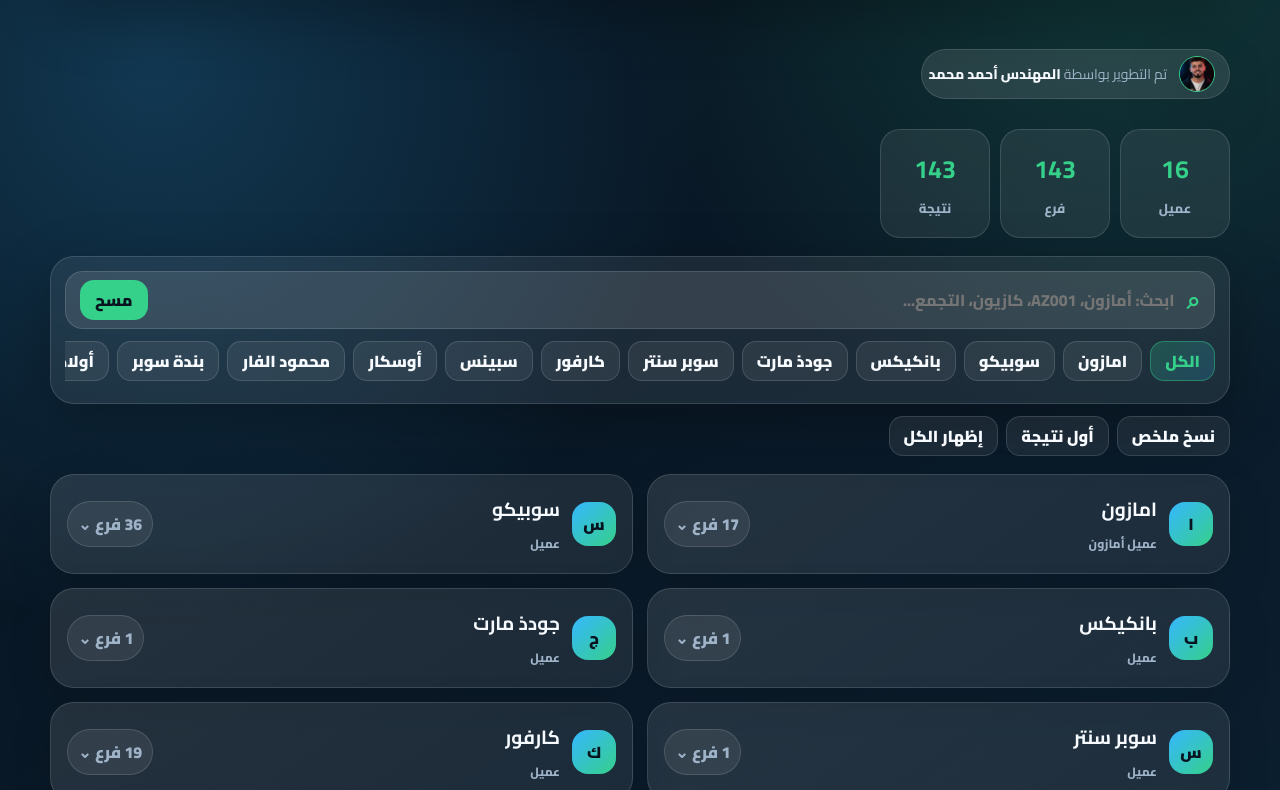
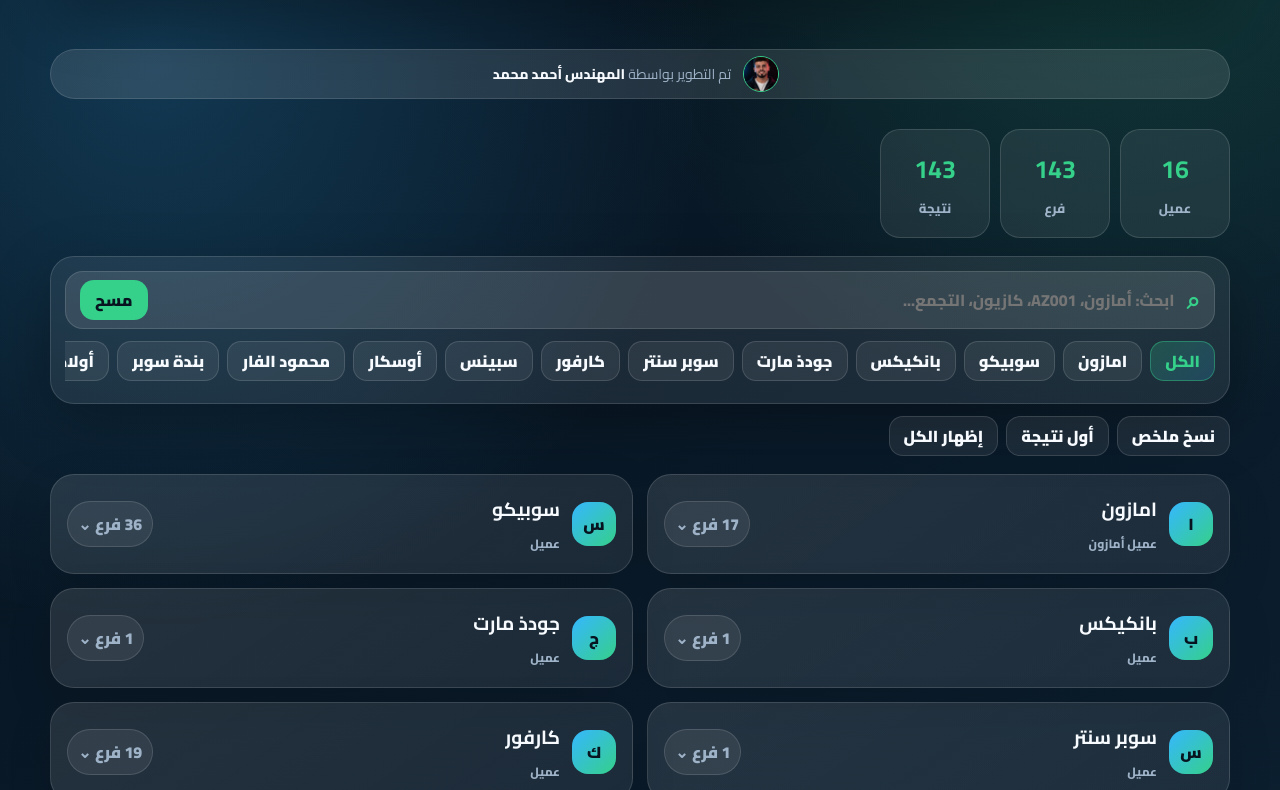
Before and after one commit to I-Ahmed-Mohamed/oval_hypermarkets, a plain HTML site: page index.html in a window 1280 px wide. Shown: the part 85-875 px from the top of the page. Drawn offline with Linux system fonts and the light colour scheme.

Commit message:
Make developer badge full width

```diff
--- a/css/style.css
+++ b/css/style.css
@@ -393,6 +393,7 @@
 .developer-badge {
   display: flex;
   align-items: center;
+  justify-content: center;
   gap: 12px;
   grid-column: 1 / -1;
   margin-bottom: 12px;
@@ -400,7 +401,6 @@
   background: var(--card2);
   border: 1px solid var(--line);
   border-radius: 999px;
-  width: fit-content;
 }
 .developer-badge span {
   font-size: 14px;
```
